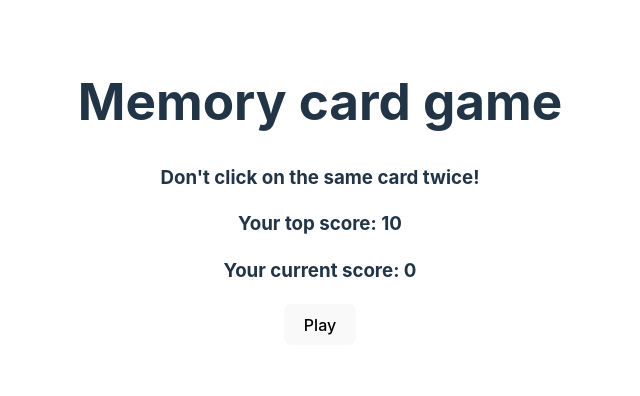
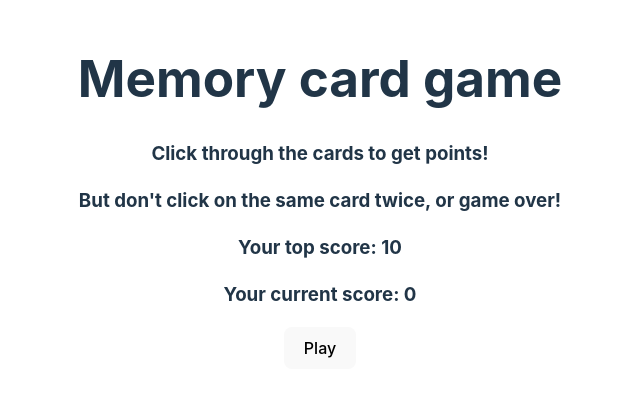
Before and after one commit to StephTorres22/react-card-memory-game, a React (Vite) app: page / in a window 1280 px wide. Shown: the part 208-604 px from the top of the page, without its empty margins (320-960 px from the left). Built offline with nearby package versions, Linux system fonts and the light colour scheme; no server answers.

Commit message:
making the objective a bit more clear

```diff
--- a/src/App.jsx
+++ b/src/App.jsx
@@ -62,7 +62,8 @@ function App() {
     <>
       <div>
         <h1>Memory card game</h1>
-        <h3>Don&apos;t click on the same card twice!</h3>
+        <h3>Click through the cards to get points!</h3>
+        <h3>But don&apos;t click on the same card twice, or game over!</h3>
         <Score topScore={highScore} currentScore={currentScore}></Score>
         {gameOver ? (
           <div>
```
